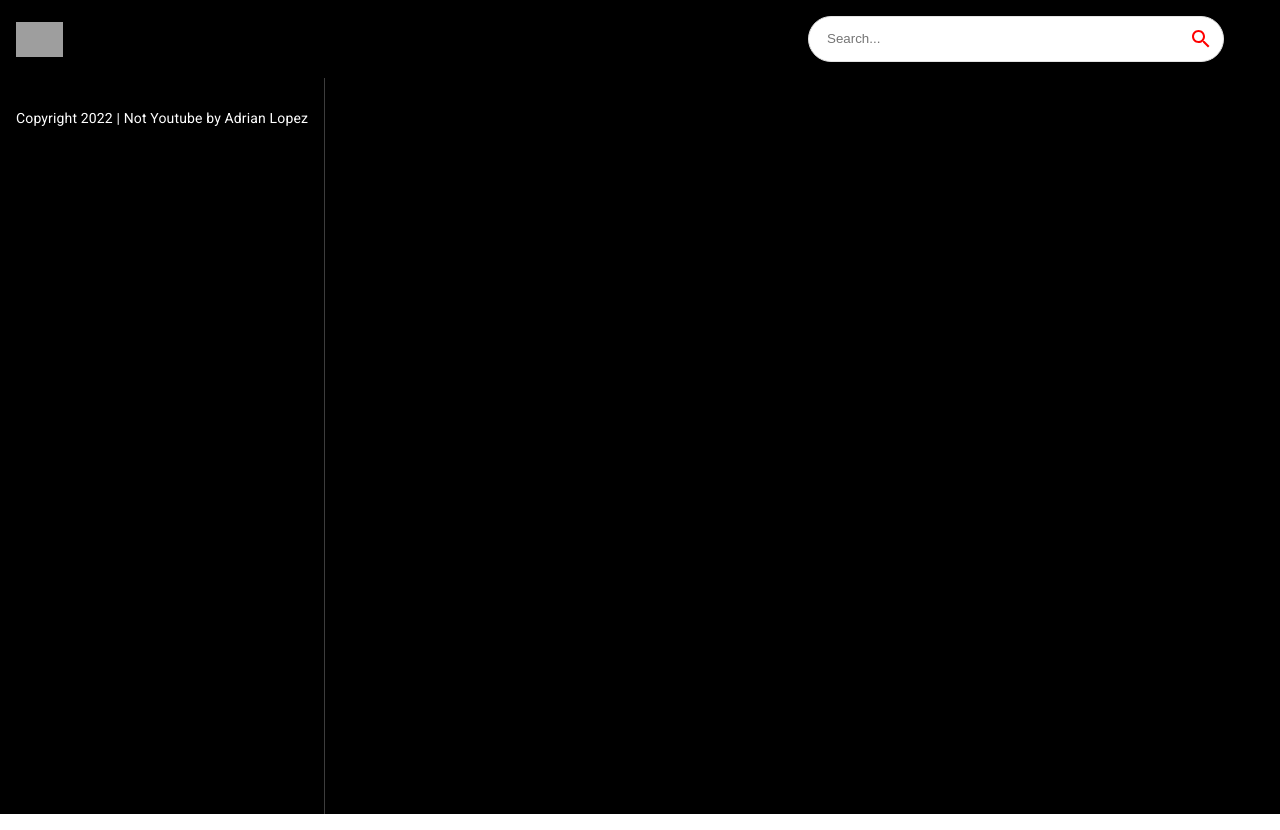
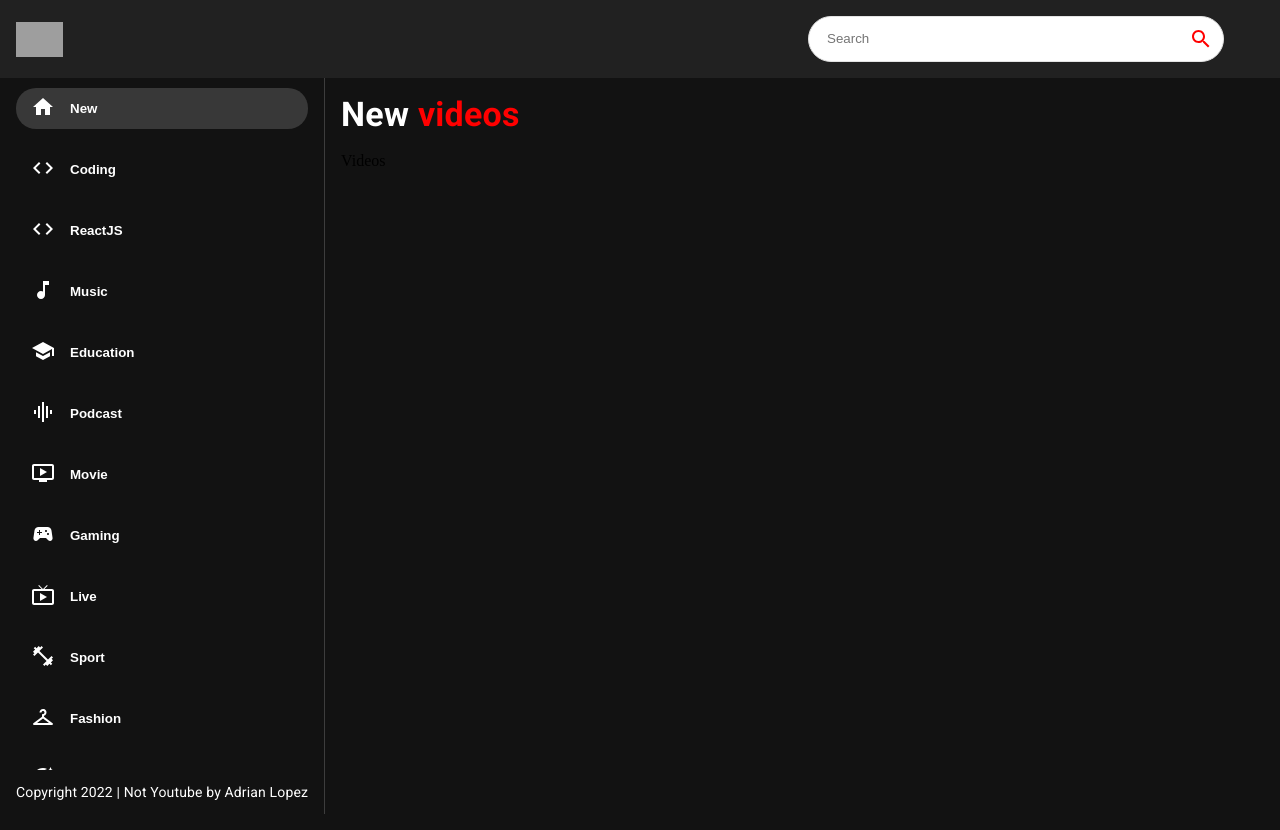
Before and after one commit to adrianlopzv/youtube-clone, a React (Create React App) app: page / in a window 1280 px wide. Built offline with nearby package versions, Linux system fonts and the light colour scheme; no server answers; grey boxes are pictures that could not be loaded.

Commit message:
Sidebar terminado, agregue estilos nuevos y edite algunos useEffect, empece callback de api

```diff
--- a/src/App.js
+++ b/src/App.js
@@ -4,7 +4,7 @@
  const App = () => {
     return (
         <BrowserRouter>
-    <Box sx={{backgroundColor: '#000' }}>
+    <Box sx={{backgroundColor: '#121212' }}>
     <Navbar />
     <Routes>
         <Route path="/" exact element={<Feed />}/>
--- a/src/components/Feed.jsx
+++ b/src/components/Feed.jsx
@@ -1,16 +1,36 @@
 import { useState, useEffect } from 'react'
 import { Box, Stack, Typography } from '@mui/material'
+import {Sidebar, Videos} from './'
+import { fetchFromAPI } from '../utils/fetchFromAPI'
 
 const Feed = () => {
+
+  const [selectedCategory, setSelectedCategory] = useState('New')
+
+  useEffect(() => {
+    fetchFromAPI(`search?part=snippet&q=${selectedCategory}`)
+  }, [selectedCategory])
+
   return (
     <Stack sx={{
       flexDirection: { sx:"column", md:"row" } }}>
       <Box sx={{ height: { sx: 'auto',  md: '92vh' }, borderRight: '1px solid #3d3d3d',
       px:{ sx: 0, md: 2}}}>
-      Sidebar
+      <Sidebar
+        selectedCategory={selectedCategory}
+        setSelectedCategory={setSelectedCategory}
+      />
       <Typography className='copyright' variant="body2" sx={{ mt: 1.5, color: '#fff'}}>
         Copyright 2022 | Not Youtube by Adrian Lopez
       </Typography>
+      </Box>
+      <Box p={2} sx={{ overflowY: 'auto', height: '90vh', flex: 2}}>
+        <Typography variant='h4' fontWeight="bold"
+        mb={2} sx={{ color: 'white' }}>
+          {selectedCategory} <span style={{ color: '#ff0000'}}>videos</span>
+        </Typography>
+
+        <Videos videos={[]}/>
       </Box>
     </Stack>
   )
--- a/src/components/Navbar.jsx
+++ b/src/components/Navbar.jsx
@@ -7,7 +7,7 @@
   return (
     <Stack direction="row" alignItems="center"
         p={2}
-        sx={{ position: 'sticky', background: '#000',
+        sx={{ position: 'sticky', background: '#212121',
         top: 0, justifyContent: 'space-between' }}
     >
     <Link to="/" style={{ display: 'flex', alignItems: 'center' }}>
--- a/src/components/SearchBar.jsx
+++ b/src/components/SearchBar.jsx
@@ -14,7 +14,7 @@
         mr: { sm: 5 }
     }}>
         <input className="search-bar"
-        placeholder="Search..." value=""
+        placeholder="Search" value=""
         onChange={ () => {} }
         />
         <IconButton type="submit"
--- /dev/null
+++ b/src/components/Sidebar.jsx
@@ -0,0 +1,31 @@
+import { Stack } from "@mui/material"
+import { categories } from "../utils/constants"
+
+const Sidebar = ({ selectedCategory, setSelectedCategory }) => {
+  return (
+    <Stack direction="row"
+    sx={{overflowY: "auto",
+    height: { sx: 'auto', md: '94%'},
+    flexDirection: { md: 'column'},
+    }}>
+
+    {categories.map((category) => (
+      <button
+      className="category-btn"
+      onClick={() => setSelectedCategory(category.name)}
+      style={{
+        background: category.name === selectedCategory && '#383838',
+        color: 'white'
+      }} key={category.name}
+      >
+        <span style={{ color: category.name === selectedCategory && 'white',
+        marginRight: '15px' }}>
+          {category.icon}</span>
+        <span>{category.name}</span>
+      </button>
+    ))}
+    </Stack>
+  )
+}
+
+export default Sidebar
--- /dev/null
+++ b/src/components/Videos.jsx
@@ -0,0 +1,9 @@
+import React from 'react'
+
+const Videos = () => {
+  return (
+    <div>Videos</div>
+  )
+}
+
+export default Videos
--- a/src/components/index.js
+++ b/src/components/index.js
@@ -4,3 +4,5 @@
 export { default as SearchFeed } from './SearchFeed'
 export { default as VideoDetail } from './VideoDetail'
 export { default as SearchBar } from './SearchBar'
+export { default as Sidebar } from './Sidebar'
+export { default as Videos } from './Videos'
--- a/src/index.css
+++ b/src/index.css
@@ -26,7 +26,7 @@
 }
 
 .category-btn:hover {
-  background-color: #FC1503 !important;
+  background-color: #373737 !important;
   color: white !important;
 }
 
--- a/src/utils/constants.js
+++ b/src/utils/constants.js
@@ -16,10 +16,8 @@
 
 export const categories = [
   { name: 'New', icon: <HomeIcon />, },
-  { name: 'JS Mastery', icon: <CodeIcon />, },
   { name: 'Coding', icon: <CodeIcon />, },
   { name: 'ReactJS', icon: <CodeIcon />, },
-  { name: 'NextJS', icon: <CodeIcon />, },
   { name: 'Music', icon: <MusicNoteIcon /> },
   { name: 'Education', icon: <SchoolIcon />, },
   { name: 'Podcast', icon: <GraphicEqIcon />, },
--- /dev/null
+++ b/src/utils/fetchFromAPI.js
@@ -0,0 +1,19 @@
+import axios from 'axios'
+
+const BASE_URL = 'https://youtube-v31.p.rapidapi.com'
+
+const options = {
+    params: {
+      maxResults: '50'
+    },
+    headers: {
+      'X-RapidAPI-Key': process.env.REACT_APP_RAPID_API_KEY,
+      'X-RapidAPI-Host': 'youtube-v31.p.rapidapi.com'
+    }
+  };
+
+  export const fetchFromAPI = async (url) => {
+    const { data } = await axios.get(`${BASE_URL}/${url}`, options)
+
+    return data
+  }
```
Also changed, not shown: 1 other file (tests, documents, lock files or other folders).
